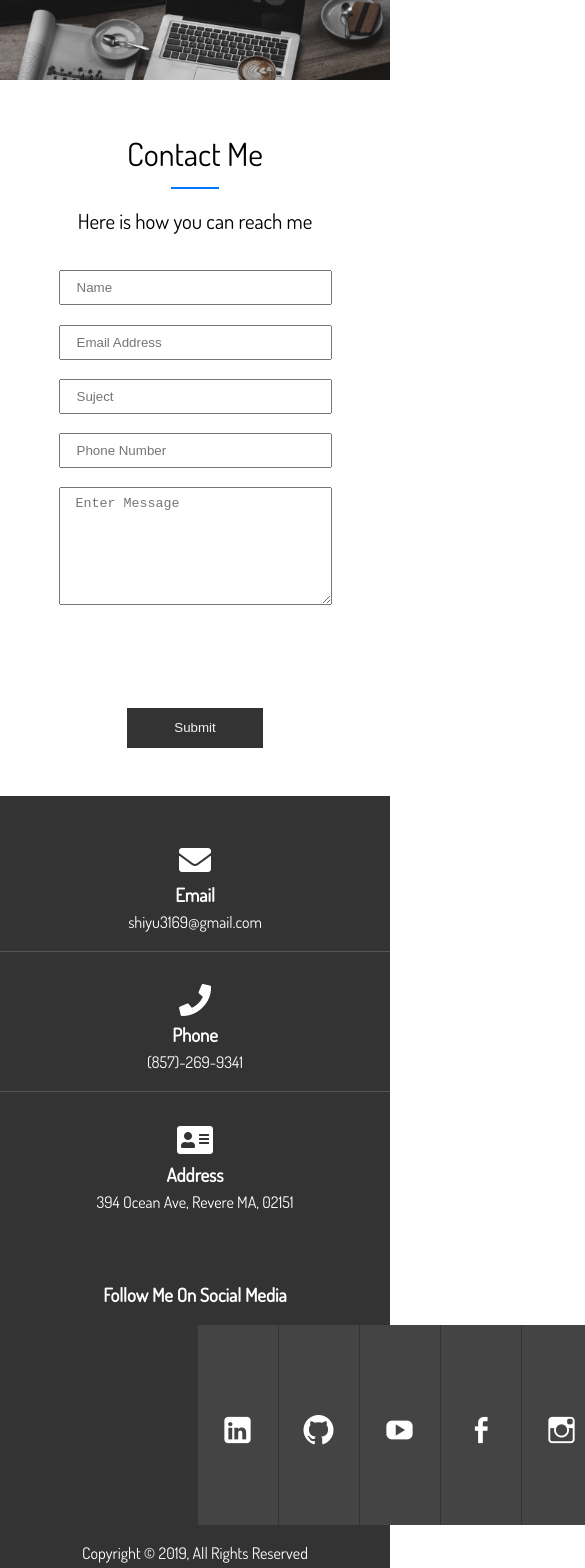
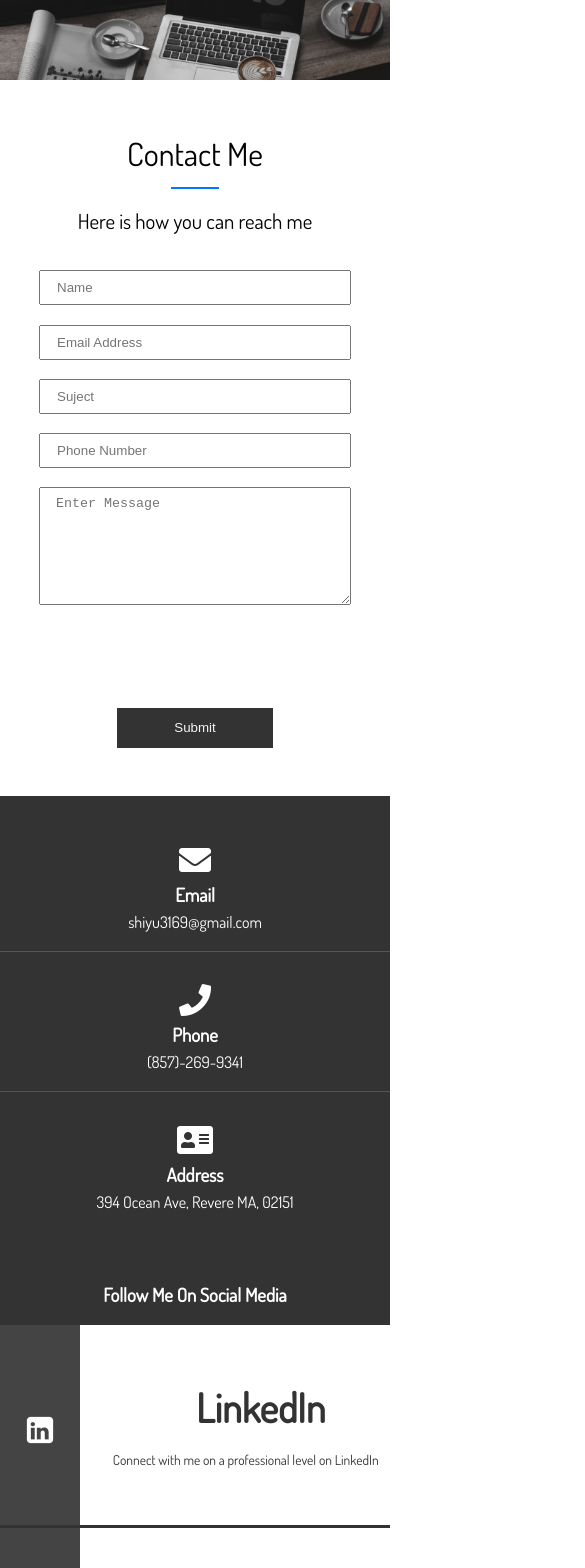
Before and after one commit to shiyu3169/shiyu-w, a React (Create React App) app: page /contact in a window 390 px wide. Shown: the part 80-1648 px from the top of the page, 585 px wide, since content can reach past the window. Built offline with nearby package versions, Linux system fonts and the light colour scheme.

Commit message:
media query for social footer

```diff
--- a/src/css/App.css
+++ b/src/css/App.css
@@ -569,6 +569,9 @@ img {
 }
 
 @media (max-width: 1100px) {
+  .container {
+    width: 80%;
+  }
   .items {
     -ms-grid-columns: (1fr)[2];
         grid-template-columns: repeat(2, 1fr);
@@ -595,6 +598,22 @@ img {
   }
   #header-home .header-content .header-button {
     display: none;
+  }
+  #main-footer .accordion {
+    display: block;
+    min-width: 450px;
+    height: auto;
+  }
+  #main-footer .accordion .tab {
+    display: block;
+    width: 100%;
+    border-bottom: 3px #333 solid;
+  }
+  #main-footer .accordion .tab .content {
+    width: 85%;
+  }
+  #main-footer .accordion .tab:hover {
+    width: 100%;
   }
 }
 
@@ -674,6 +693,10 @@ img {
   #contact-c h1 {
     font-size: 2rem;
   }
+  #main-footer .accordion {
+    width: 100%;
+    min-width: 350px;
+  }
 }
 
 @media (max-height: 580px) {
@@ -690,32 +713,3 @@ img {
     display: none;
   }
 }
-
-@media (max-width: 950px) {
-  .container {
-    width: 70%;
-  }
-  .tab {
-    display: block;
-    width: 100%;
-    border-bottom: 3px #333 solid;
-  }
-  .accordion {
-    display: block;
-    min-width: 450px;
-    height: auto;
-  }
-  .tab .content {
-    width: 85%;
-  }
-  .tab:hover {
-    width: 100%;
-  }
-}
-
-@media (max-width: 680px) {
-  .accordion {
-    width: 100%;
-    min-width: 350px;
-  }
-}
--- a/src/css/_media.scss
+++ b/src/css/_media.scss
@@ -1,4 +1,7 @@
 @media (max-width: 1100px) {
+  .container {
+    width: 80%;
+  }
   .items {
     grid-template-columns: repeat(2, 1fr);
   }
@@ -32,6 +35,24 @@
 
       .header-button {
         display: none;
+      }
+    }
+  }
+  #main-footer {
+    .accordion {
+      display: block;
+      min-width: 450px;
+      height: auto;
+      .tab {
+        display: block;
+        width: 100%;
+        border-bottom: 3px #333 solid;
+        .content {
+          width: 85%;
+        }
+        &:hover {
+          width: 100%;
+        }
       }
     }
   }
@@ -150,6 +171,13 @@
       }
     }
   }
+
+  #main-footer {
+    .accordion {
+      width: 100%;
+      min-width: 350px;
+    }
+  }
 }
 
 // Landscape
@@ -174,36 +202,3 @@
     }
   }
 }
-
-@media (max-width: 950px) {
-  .container {
-    width: 70%;
-  }
-
-  .tab {
-    display: block;
-    width: 100%;
-    border-bottom: 3px #333 solid;
-  }
-
-  .accordion {
-    display: block;
-    min-width: 450px;
-    height: auto;
-  }
-
-  .tab .content {
-    width: 85%;
-  }
-
-  .tab:hover {
-    width: 100%;
-  }
-}
-
-@media (max-width: 680px) {
-  .accordion {
-    width: 100%;
-    min-width: 350px;
-  }
-}
```
